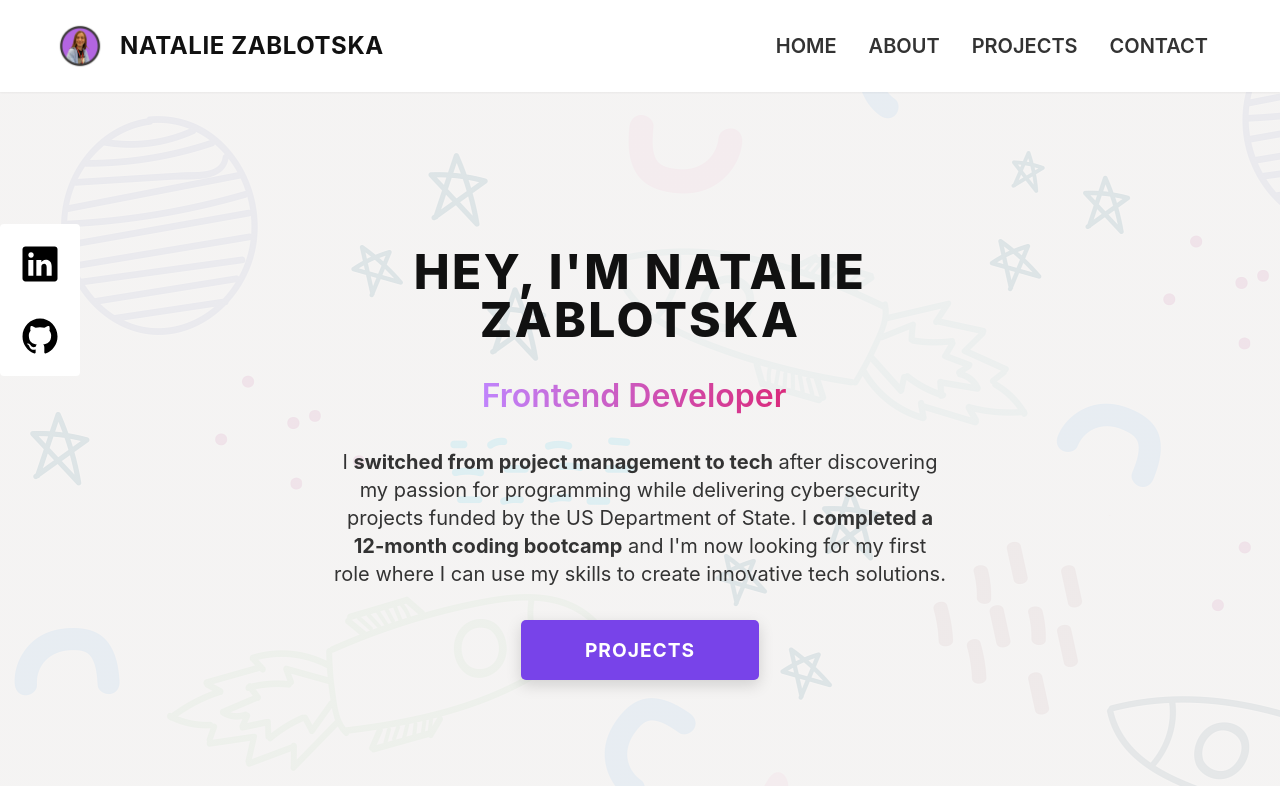
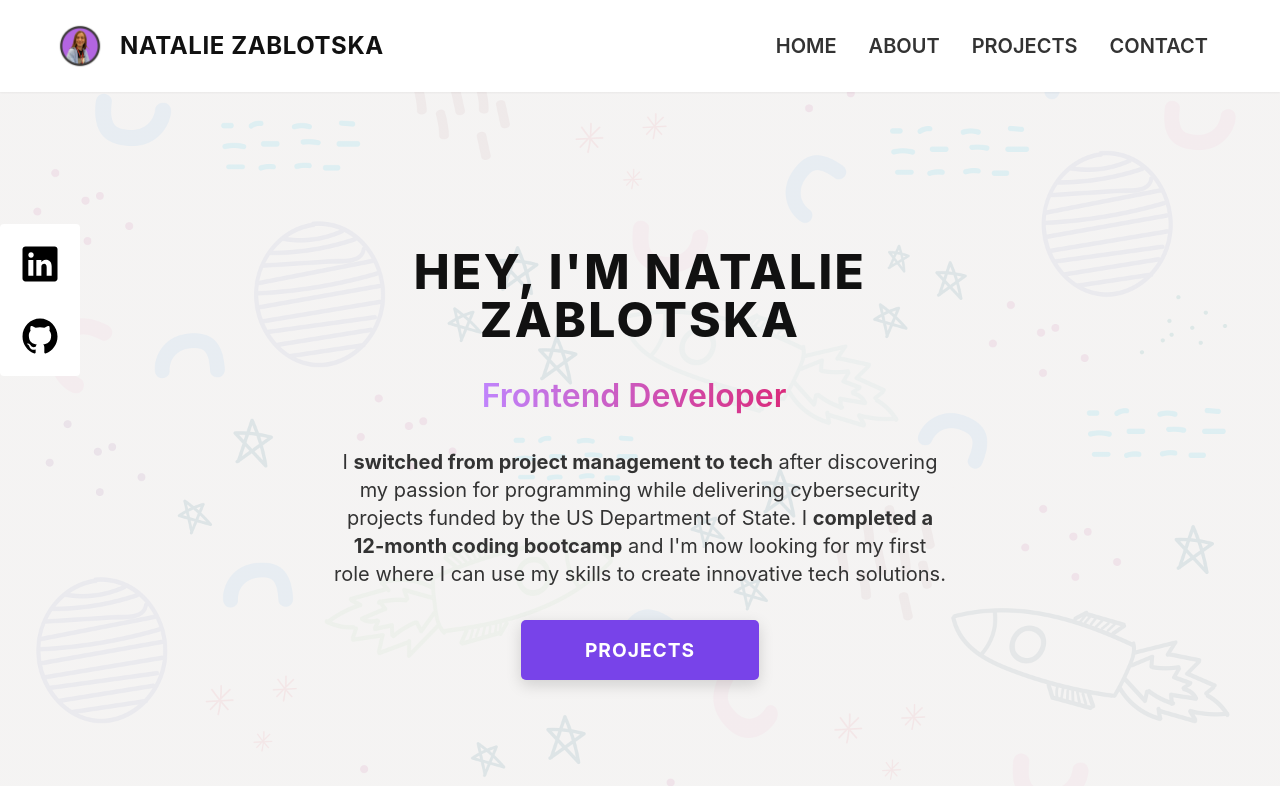
Before and after one commit to nataliiazab/portfolio, a React (Vite) app: page / in a window 1280 px wide. Shown: the top 786 px of the page. Built offline with nearby package versions, Linux system fonts and the light colour scheme; a web font is replaced by a local one.

Commit message:
Update App.css

```diff
--- a/src/App.css
+++ b/src/App.css
@@ -1,19 +1,14 @@
 @import url("https://fonts.cdnfonts.com/css/source-sans-pro");
-#root {
-  margin: 0 auto;
+
+body {
+  margin: 0;
   font-family: "Source Sans Pro", -apple-system, BlinkMacSystemFont, "Segoe UI", Roboto, sans-serif;
 }
 
 .hero {
-  background: linear-gradient(
-      to right,
-      rgba(245, 245, 245, 0.9),
-      rgba(245, 245, 245, 0.9)
-    ),
-    url(/src/assets/background.png);
-  background-position: center;
+  background: linear-gradient(to right, rgba(245, 245, 245, 0.9), rgba(245, 245, 245, 0.9)),
+              url(/src/assets/background.png) center/cover;
   height: 100vh;
-  /* min-height: 80rem; */
   max-height: 120rem;
   position: relative;
 }
@@ -27,7 +22,7 @@
   font-weight: 700;
   border-radius: 5px;
   font-size: 1.2rem;
-  /* padding: 1rem 3.67rem; */
+  padding: 1rem 3.67rem;
   box-shadow: 0 5px 15px 0 rgba(0, 0, 0, 0.15);
   transition: transform 0.3s;
 }
@@ -51,22 +46,14 @@
   grid-gap: 5rem;
   margin-bottom: 11rem;
 }
+
 .contact {
-  /* box-shadow: rgba(100,100,111,.2) 0 7px 29px 0; */
   background: #fff;
   padding: 4rem;
-  margin-top: 6rem;
-  /* max-width: 80rem; */
-  text-align: right;
-  /* width: 95%; */
+  margin: 6rem auto 0 auto;
   border-radius: 5px;
-  margin: 5rem auto 0 auto;
-  background: linear-gradient(
-      to right,
-      rgba(245, 245, 245, 0.8),
-      rgba(245, 245, 245, 0.8)
-    ),
-    url(/src/assets/background.png);
+  background: linear-gradient(to right, rgba(245, 245, 245, 0.8), rgba(245, 245, 245, 0.8)),
+              url(/src/assets/background.png) center/cover;
 }
 
 label {
@@ -74,7 +61,6 @@ label {
   font-size: 1.4rem;
   letter-spacing: 1px;
   font-weight: 700;
-  /* margin-bottom: 1rem; */
   display: block;
   text-align: left;
   margin: 20px 0 10px 0;
@@ -83,7 +69,7 @@ label {
 input,
 textarea {
   color: #333;
-  /* padding: 2rem; */
+  padding: 1rem;
   width: 100%;
   border: 1px solid #ebebeb;
   font-size: 1.6rem;
@@ -95,6 +81,6 @@ textarea {
 
 @media screen and (max-width: 576px) {
   .projects {
-    grid-template-columns: repeat(1, 1fr);
+    grid-template-columns: 1fr;
   }
 }
```
